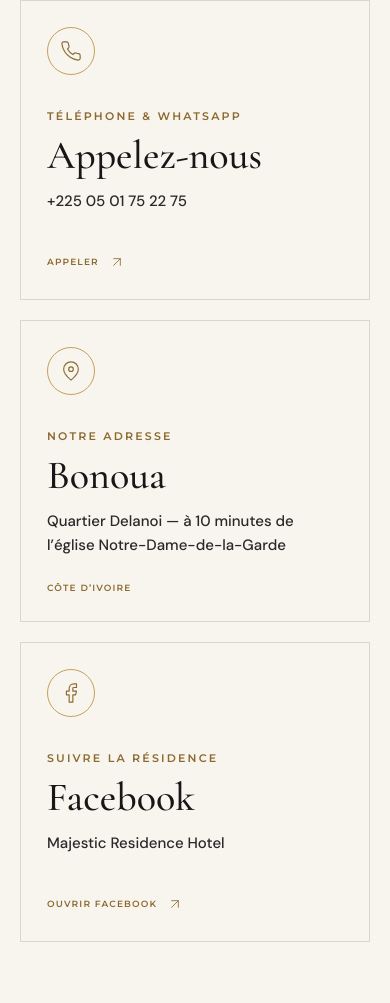
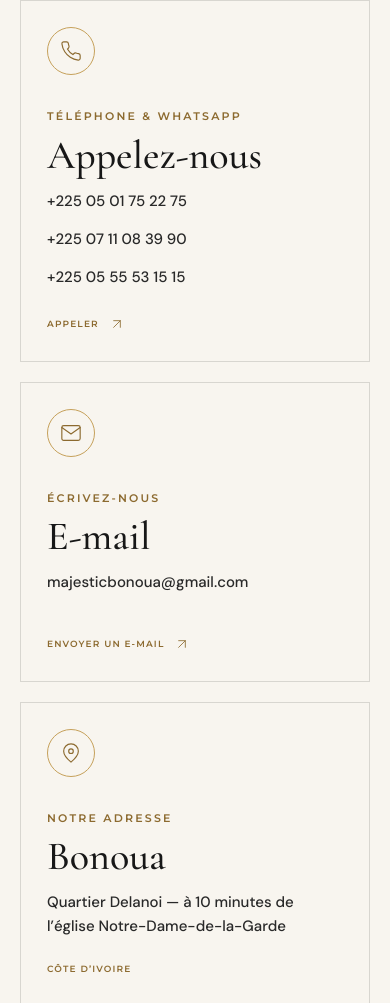
Before and after one commit to marcmahonte-art/majestic-residence-hotel, a plain HTML site: page contact/index.html in a window 390 px wide. Shown: the part 1350-2353 px from the top of the page. Drawn offline with nearby package versions, Linux system fonts and the light colour scheme.

Commit message:
Add secondary phone numbers and email across contact surfaces; update rooms banner image

```diff
--- a/assets/js/app.js
+++ b/assets/js/app.js
@@ -52,6 +52,7 @@
     "map-pin": '<path d="M20 10c0 5-8 12-8 12S4 15 4 10a8 8 0 1 1 16 0Z"/><circle cx="12" cy="10" r="2.5"/>',
     phone: '<path d="M22 16.9v3a2 2 0 0 1-2.2 2 19.8 19.8 0 0 1-8.6-3.1 19.4 19.4 0 0 1-6-6A19.8 19.8 0 0 1 2.1 4.2 2 2 0 0 1 4.1 2h3a2 2 0 0 1 2 1.7c.1 1 .4 2 .7 2.9a2 2 0 0 1-.5 2.1L8.1 9.9a16 16 0 0 0 6 6l1.2-1.2a2 2 0 0 1 2.1-.5c.9.3 1.9.6 2.9.7a2 2 0 0 1 1.7 2Z"/>',
     "message-circle": '<path d="M21 11.5a8.4 8.4 0 0 1-9 8.5 9.5 9.5 0 0 1-4-.9L3 21l1.8-5a8.4 8.4 0 1 1 16.2-4.5Z"/>',
+    mail: '<rect x="2" y="4" width="20" height="16" rx="2"/><path d="m2 6 10 7 10-7"/>',
     calendar: '<rect x="3" y="5" width="18" height="16" rx="2"/><path d="M16 3v4M8 3v4M3 11h18"/>',
     user: '<circle cx="12" cy="8" r="4"/><path d="M4 21a8 8 0 0 1 16 0"/>',
     facebook: '<path d="M18 2h-3a5 5 0 0 0-5 5v3H7v4h3v8h4v-8h3l1-4h-4V7a1 1 0 0 1 1-1h3Z"/>',
@@ -132,7 +133,10 @@
           <div class="site-footer__column">
             <span class="label">${t.footer.contact}</span>
             <a href="tel:${config.phonePrimaryHref}">${config.phonePrimary}</a>
+            <a href="tel:${config.phoneSecondaryHref}">${config.phoneSecondary}</a>
+            <a href="tel:${config.phoneTertiaryHref}">${config.phoneTertiary}</a>
             <a href="https://wa.me/${config.WHATSAPP_NUMBER}" data-whatsapp>WhatsApp</a>
+            <a href="mailto:${config.email}">${config.email}</a>
             <a href="${config.facebook}" target="_blank" rel="noopener noreferrer">Facebook ${icon("arrow-up-right")}</a>
           </div>
           <div class="site-footer__column">
--- a/assets/js/config.js
+++ b/assets/js/config.js
@@ -18,6 +18,15 @@
     WHATSAPP_NUMBER: "2250501752275",
     phonePrimary: "+225 05 01 75 22 75",
     phonePrimaryHref: "+2250501752275",
+    phoneSecondary: "+225 07 11 08 39 90",
+    phoneSecondaryHref: "+2250711108390",
+    phoneTertiary: "+225 05 55 53 15 15",
+    phoneTertiaryHref: "+2250555531515",
+    phoneNumbers: [
+      { display: "+225 05 01 75 22 75", href: "+2250501752275", label: "WhatsApp" },
+      { display: "+225 07 11 08 39 90", href: "+2250711108390", label: "Téléphone" },
+      { display: "+225 05 55 53 15 15", href: "+2250555531515", label: "Téléphone" }
+    ],
     email: "majesticbonoua@gmail.com",
     facebook: "https://web.facebook.com/Majesticbonoua",
     location: "Bonoua, quartier Delanoi, Côte d’Ivoire",
--- a/contact/index.html
+++ b/contact/index.html
@@ -62,7 +62,16 @@
             <span class="label">TÉLÉPHONE &amp; WHATSAPP</span>
             <h3>Appelez-nous</h3>
             <strong>+225 05 01 75 22 75</strong>
+            <strong>+225 07 11 08 39 90</strong>
+            <strong>+225 05 55 53 15 15</strong>
             <span class="contact-card__action">APPELER <i data-icon="arrow-up-right"></i></span>
+          </a>
+          <a class="contact-card" href="mailto:majesticbonoua@gmail.com">
+            <span class="contact-card__icon" data-icon="mail"></span>
+            <span class="label">ÉCRIVEZ-NOUS</span>
+            <h3>E-mail</h3>
+            <strong>majesticbonoua@gmail.com</strong>
+            <span class="contact-card__action">ENVOYER UN E-MAIL <i data-icon="arrow-up-right"></i></span>
           </a>
           <div class="contact-card">
             <span class="contact-card__icon" data-icon="map-pin"></span>
```
Also changed, not shown: booking/index.html (+5 -1 lines), en/booking/index.html (+5 -1 lines), en/contact/index.html (+9 -0 lines), en/rooms/index.html (+2 -2 lines), rooms/index.html (+2 -2 lines).
